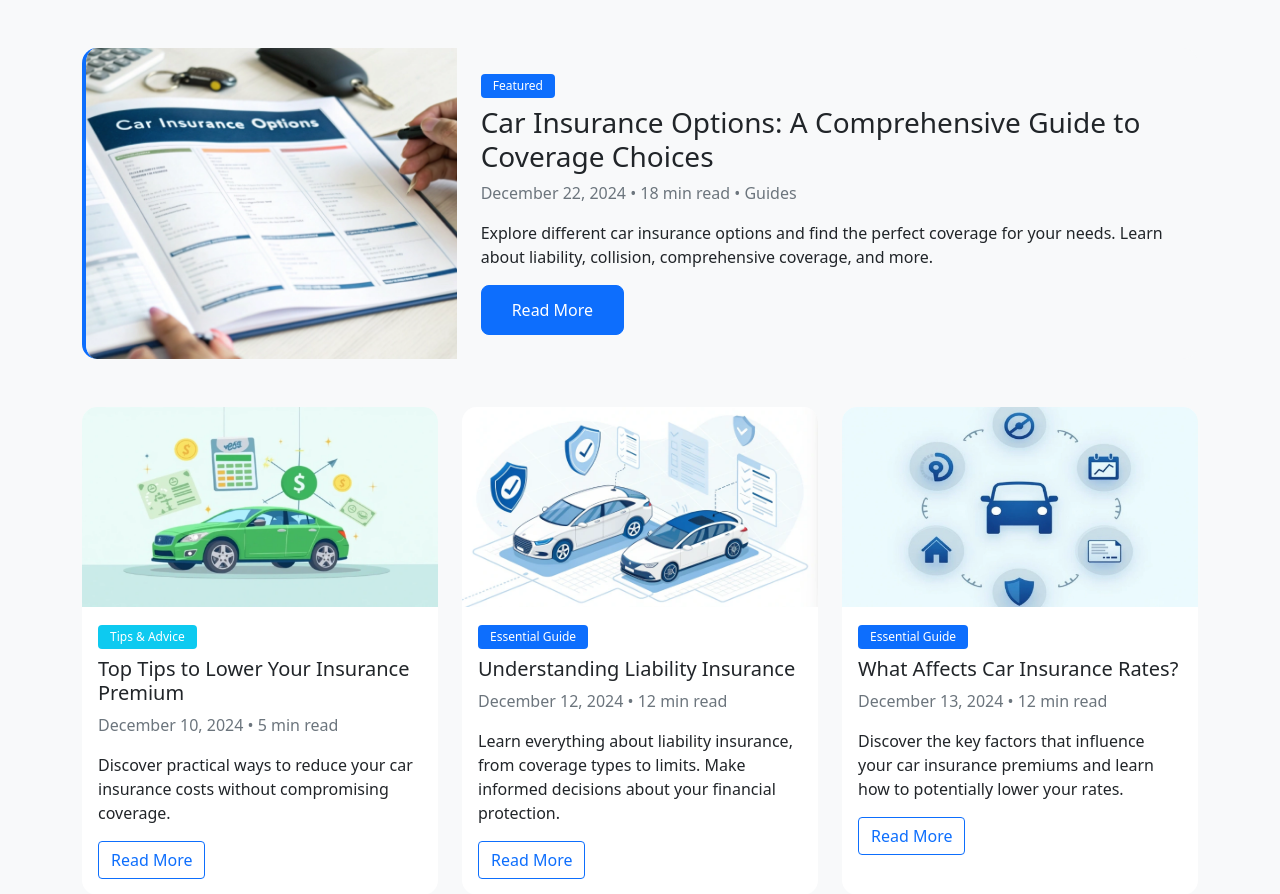
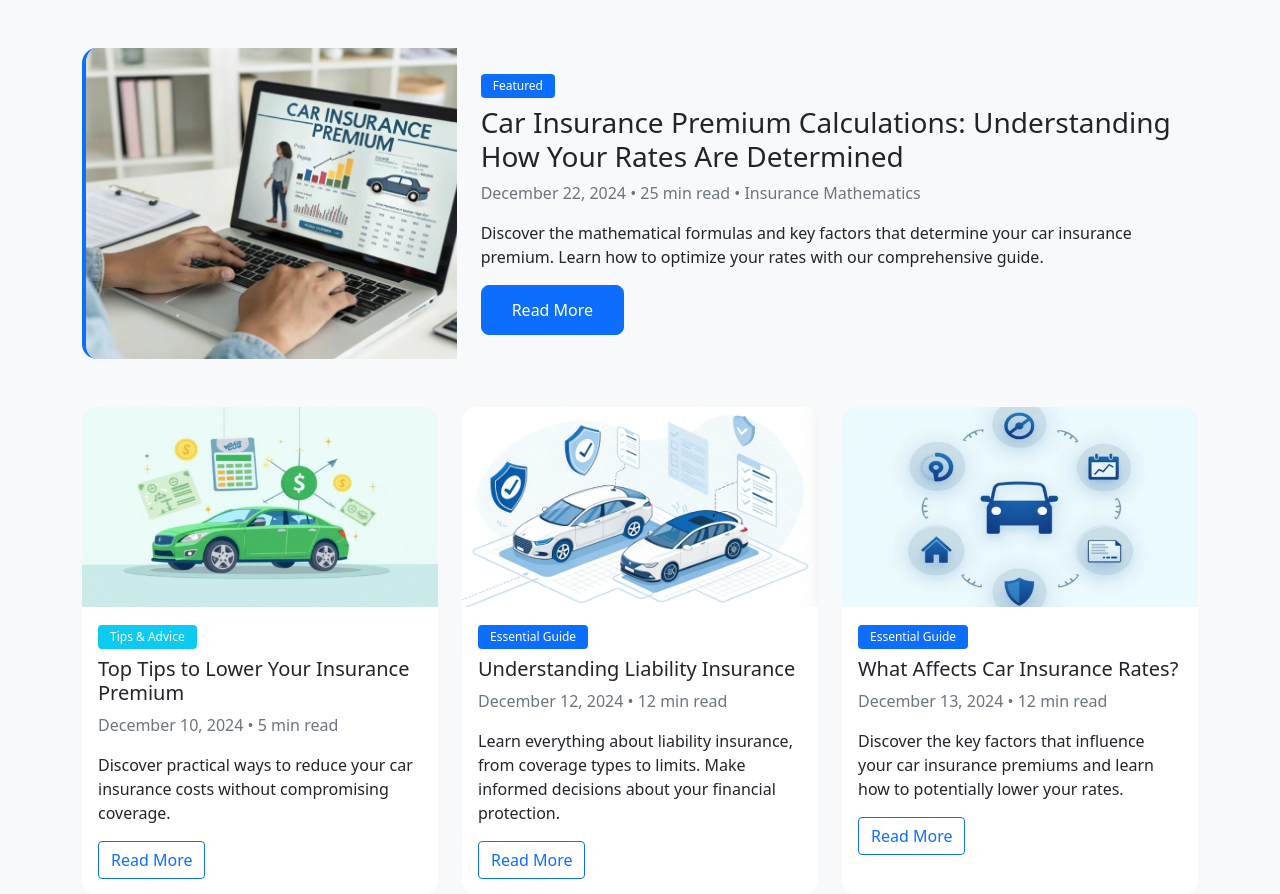
Before and after one commit to sungat1/InsureCalcu1, a Flask app: page /blog in a window 1280 px wide. Shown: the part 247-1141 px from the top of the page. Run offline with Flask 3, Linux system fonts and the light colour scheme; some libraries are stand-ins or nearby versions.

Commit message:
Add files via upload

```diff
--- a/templates/blog.html
+++ b/templates/blog.html
@@ -35,18 +35,18 @@
             <div class="card featured-post">
                 <div class="row g-0">
                     <div class="col-md-4">
-                        <img src="{{ url_for('static', filename='images/car-insurance-options-guide.webp') }}"
+                        <img src="{{ url_for('static', filename='images/premium-calculations-guide.webp') }}"
                              class="img-fluid rounded-start h-100 object-fit-cover"
-                             alt="Car Insurance Options Guide">
+                             alt="Car Insurance Premium Calculations Guide">
                     </div>
                     <div class="col-md-8">
                         <div class="card-body p-4">
                             <span class="badge bg-primary mb-2">Featured</span>
-                            <h2 class="card-title h3">Car Insurance Options: A Comprehensive Guide to Coverage Choices</h2>
-                            <p class="card-text text-muted">December 22, 2024 • 18 min read • Guides</p>
-                            <p class="card-text">Explore different car insurance options and find the perfect coverage for your needs. Learn about liability, collision, comprehensive coverage, and more.</p>
+                            <h2 class="card-title h3">Car Insurance Premium Calculations: Understanding How Your Rates Are Determined</h2>
+                            <p class="card-text text-muted">December 22, 2024 • 25 min read • Insurance Mathematics</p>
+                            <p class="card-text">Discover the mathematical formulas and key factors that determine your car insurance premium. Learn how to optimize your rates with our comprehensive guide.</p>
                             <div class="mt-3">
-                                <a href="{{ url_for('blog_post_car_insurance_options') }}" class="btn btn-primary">Read More</a>
+                                <a href="{{ url_for('blog_post_premium_calculations') }}" class="btn btn-primary">Read More</a>
                             </div>
                         </div>
                     </div>
@@ -210,6 +210,25 @@
                     </div>
                     <div class="card-footer bg-transparent border-0">
                         <a href="{{ url_for('blog_post_full_coverage') }}" class="btn btn-outline-primary btn-sm">Continue Reading</a>
+                    </div>
+                </div>
+            </div>
+        <!-- Regular Posts -->
+        <div class="row g-4 mb-5">
+            <!-- Premium Calculations Blog Card -->
+            <div class="col-md-6" data-category="guides">
+                <div class="card h-100 shadow-sm hover-shadow">
+                    <img src="{{ url_for('static', filename='images/premium-calculations-guide.webp') }}"
+                         class="card-img-top"
+                         alt="Car Insurance Premium Calculations Guide">
+                    <div class="card-body">
+                        <span class="badge bg-info mb-2">Insurance Mathematics</span>
+                        <h3 class="card-title h5">Understanding Car Insurance Premium Calculations</h3>
+                        <p class="card-text text-muted small">December 22, 2024 • 25 min read</p>
+                        <p class="card-text">Learn how insurance companies calculate your premiums and what factors affect your rates.</p>
+                    </div>
+                    <div class="card-footer bg-transparent border-0">
+                        <a href="{{ url_for('blog_post_premium_calculations') }}" class="btn btn-outline-primary btn-sm">Continue Reading</a>
                     </div>
                 </div>
             </div>
```
